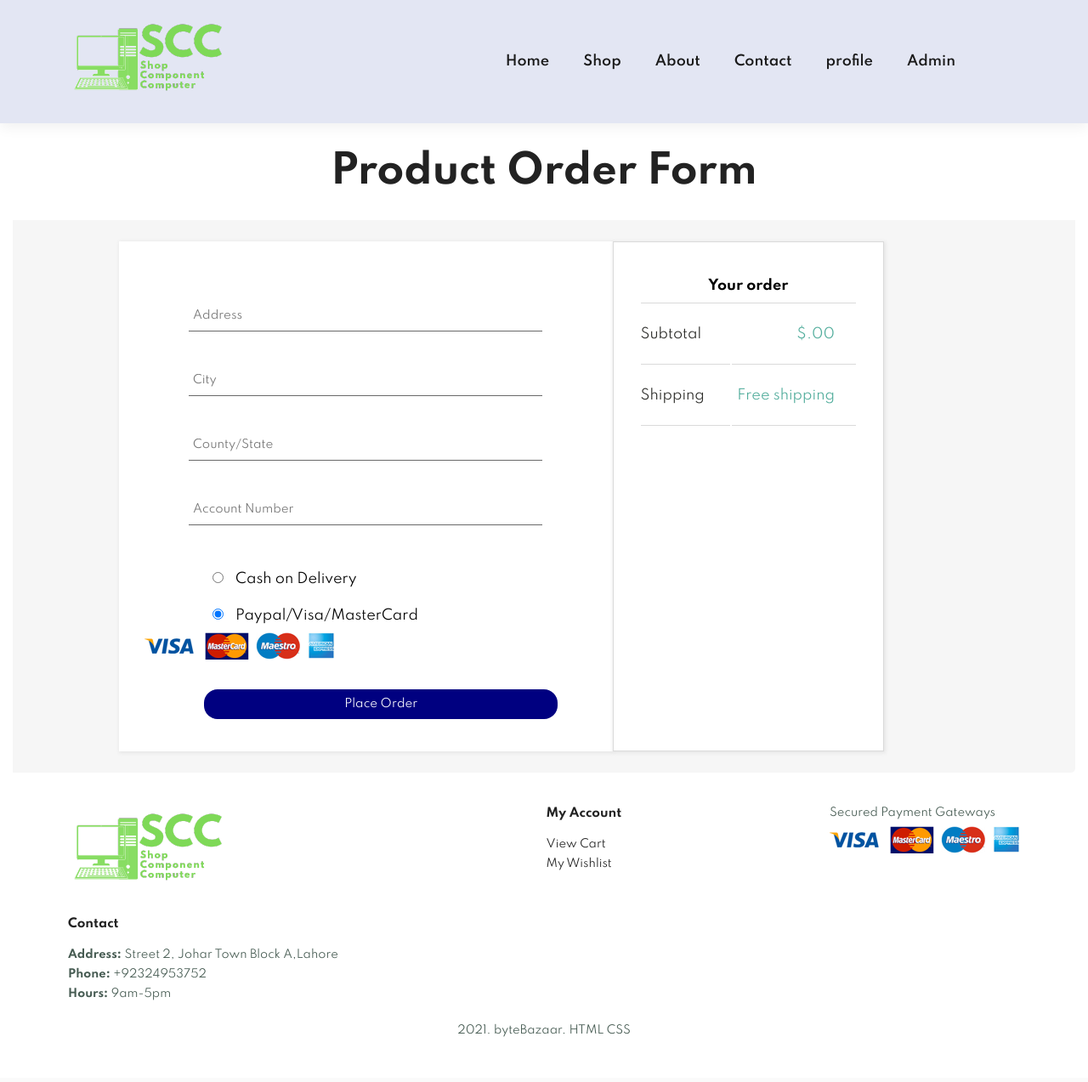
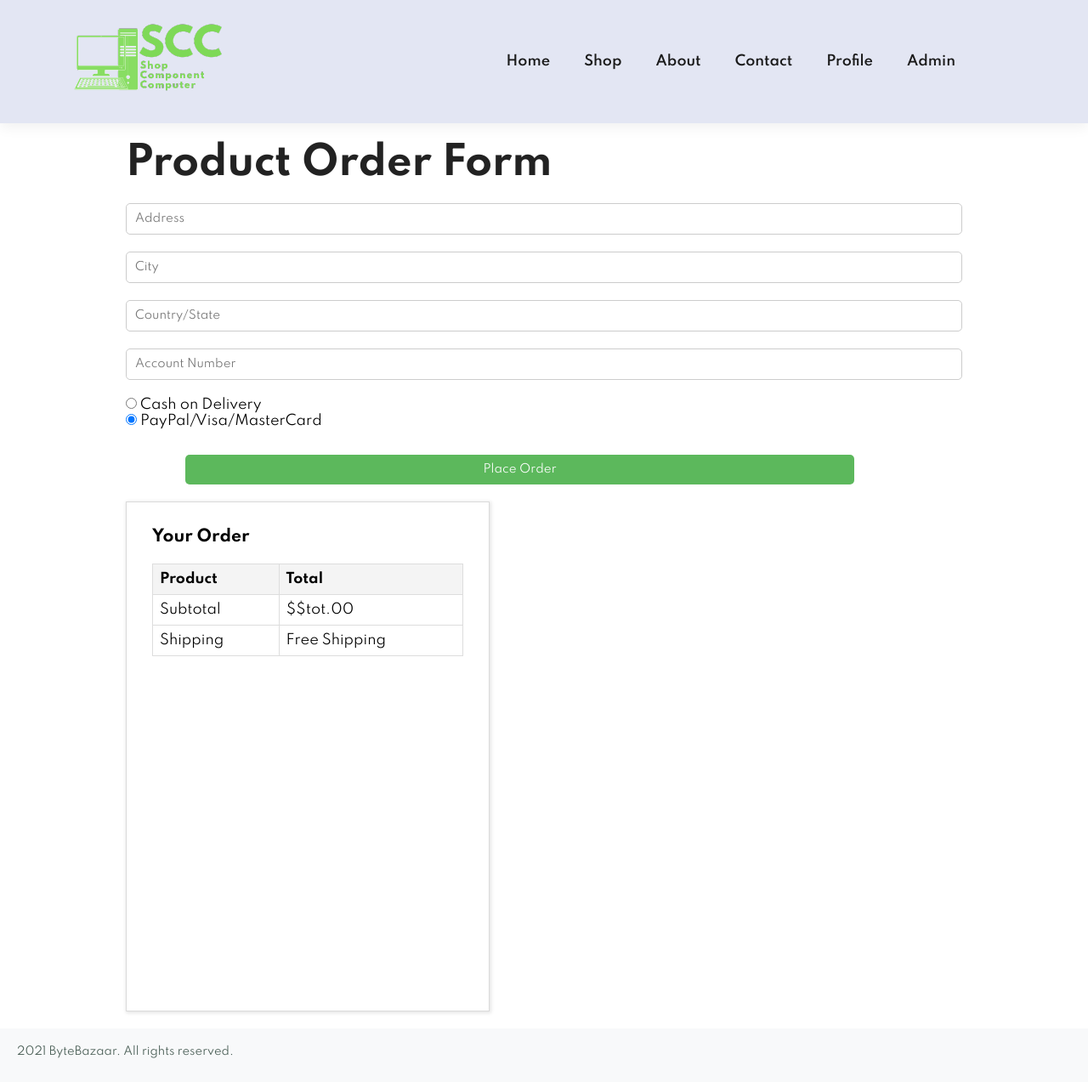
Before and after one commit to MasBanter/SCC, a PHP site: page /checkout.php in a window 1280 px wide. Shown: the whole page at 85% size. Before the commit the page ends 1220 px from the top, so only its background shows below. Run offline with PHP 8.4, Linux system fonts and the light colour scheme; a user stored in the database is signed in; data comes from the database, SQL or seed files in the repository; data that the repository does not hold is empty; some libraries are stand-ins or nearby versions.

Commit message:
Update checkout.php

```diff
--- a/checkout.php
+++ b/checkout.php
@@ -64,223 +64,171 @@
 }
 ?>
 
-
-
 <!DOCTYPE html>
 <html lang="en">
 
 <head>
     <meta charset="UTF-8" />
-    <meta http-equiv="X-UA-Compatible" content="IE=edge" />
     <meta name="viewport" content="width=device-width, initial-scale=1.0" />
-    <title>ByteBazaar</title>
+    <title>ByteBazaar - Checkout</title>
+    <link rel="stylesheet" href="style.css" />
     <link rel="stylesheet" href="https://pro.fontawesome.com/releases/v5.10.0/css/all.css" />
-    <link rel="stylesheet" href="https://pro.fontawesome.com/releases/v5.10.0/css/all.css" />
-
-    <link rel="stylesheet" href="style.css" />
-
     <style>
-        #account-field {
-            display: block;
+        body {
+            font-family: Arial, sans-serif;
+            margin: 0;
+            padding: 0;
         }
 
-        .hidden {
-            display: none;
+        .container {
+            width: 80%;
+            margin: auto;
+            padding: 20px;
         }
+
         .input11 {
             display: block;
-  width: 80%;
-  margin: 40px auto;
-  padding: 10px 5px;
+            width: 100%;
+            margin: 20px 0;
+            padding: 10px;
+            border: 1px solid #ccc;
+            border-radius: 5px;
+        }
+
+        .btn112 {
+            background-color: #5cb85c;
+            color: white;
+            padding: 10px 20px;
             border: none;
-  border-bottom: 0.01rem dimgray solid;
-  outline: none;
+            border-radius: 5px;
+            cursor: pointer;
+        }
+
+        .btn112:hover {
+            background-color: #4cae4c;
         }
 
         .table12 {
-  margin: 0;
-  padding: 0;
             width: 100%;
-  overflow: auto;
+            margin-top: 20px;
+            border-collapse: collapse;
         }
 
-.table12 tr{
-    width: 100%;
-  overflow: auto;
-
+        .table12 th,
+        .table12 td {
+            border: 1px solid #ddd;
+            padding: 8px;
+            text-align: left;
         }
 
+        .table12 th {
+            background-color: #f4f4f4;
+        }
+
+        .Yorder {
+            margin-top: 20px;
+        }
+
+        footer {
+            background-color: #f8f9fa;
+            padding: 20px;
+            text-align: center;
+        }
     </style>
-
 </head>
 
 <body>
     <section id="header">
-        <a href="index.php"><img src="img/logo.png" class="logo" alt="" /></a>
-
+        <a href="index.php"><img src="img/logo.png" class="logo" alt="Logo" /></a>
         <div>
             <ul id="navbar">
                 <li><a href="index.php">Home</a></li>
                 <li><a href="shop.php">Shop</a></li>
                 <li><a href="about.php">About</a></li>
                 <li><a href="contact.php">Contact</a></li>
-
-                <?php
-
-                if ($_SESSION['aid'] < 0) {
-                    echo "   <li><a href='login.php'>login</a></li>
+                <?php if ($_SESSION['aid'] < 0) { ?>
+                    <li><a href='login.php'>Login</a></li>
                     <li><a href='signup.php'>SignUp</a></li>
-            ";
-                } else {
-                    echo "   <li><a href='profile.php'>profile</a></li>
-          ";
-                }
-                ?>
+                <?php } else { ?>
+                    <li><a href='profile.php'>Profile</a></li>
+                <?php } ?>
                 <li><a href="admin.php">Admin</a></li>
                 <li id="lg-bag">
                     <a href="cart.php"><i class="far fa-shopping-bag"></i></a>
                 </li>
-                <a href="#" id="close"><i class="far fa-times"></i></a>
             </ul>
-        </div>
-        <div id="mobile">
-            <a href="cart.php"><i class="far fa-shopping-bag"></i></a>
-            <i id="bar" class="fas fa-outdent"></i>
         </div>
     </section>
 
     <div class="container">
-        <div class="titlecheck">
         <h2>Product Order Form</h2>
-        </div>
-        <div class="d-flex">
-            <form method="post" id="form1">
-
-                <h3 style="color: darkred; margin: auto"></h3>
+        <form method="post">
             <input class="input11" type="text" name="houseadd" placeholder="Address" required>
             <input class="input11" type="text" name="city" placeholder="City" required>
-                <input class="input11" type="text" name="country" placeholder="County/State" required>
+            <input class="input11" type="text" name="country" placeholder="Country/State" required>
             <input class="input11" id="account-field" type="text" name="acc" placeholder="Account Number">
             <div>
-                    <input class="input2" type="radio" id="ac1" name="dbt" value="cod" onchange="showInputBox()"> Cash
-                    on Delivery
+                <label><input type="radio" name="dbt" value="cod" onchange="showInputBox()"> Cash on Delivery</label>
             </div>
             <div>
-                    <input class="input2" type="radio" id="ac2" name="dbt" value="bank" checked
-                        onchange="showInputBox()"> Paypal/Visa/MasterCard <span>
-                        <img src="img/pay/pay.png" alt="">
-                    </span>
+                <label><input type="radio" name="dbt" value="bank" checked onchange="showInputBox()"> PayPal/Visa/MasterCard</label>
             </div>
             <button name="sub" type="submit" class="btn112">Place Order</button>
         </form>
+
         <div class="Yorder">
+            <h3>Your Order</h3>
             <table class="table12">
-                    <tr class='tr1'>
-                        <th class='th1' colspan='2'>Your order</th>
+                <thead>
+                    <tr>
+                        <th>Product</th>
+                        <th>Total</th>
                     </tr>
-
+                </thead>
+                <tbody>
                     <?php
                     include("include/connect.php");
 
                     $aid = $_SESSION['aid'];
-
                     $query = "SELECT * FROM cart JOIN products ON cart.pid = products.pid WHERE aid = $aid";
-
                     $result = mysqli_query($con, $query);
 
-                    global $tot;
+                    $tot = 0;
 
                     while ($row = mysqli_fetch_assoc($result)) {
-                        $pid = $row['pid'];
                         $pname = $row['pname'];
-                        $desc = $row['description'];
-                        $qty = $row['qtyavail'];
+                        $cqty = $row['cqty'];
                         $price = $row['price'];
-                        $cat = $row['category'];
-                        $img = $row['img'];
-                        $brand = $row['brand'];
-                        $cqty = $row['cqty'];
-                        $a = $price * $cqty;
-                        $tot = $tot + $a;
+                        $subtotal = $price * $cqty;
+                        $tot += $subtotal;
 
-                        echo "
-
-            <tr class='tr1'>
-              <td class='td1'>$pname x $cqty(Qty)</td>
-              <td class='td1'>$a</td>
+                        echo "<tr><td>$pname x $cqty</td><td>$$subtotal.00</td></tr>";
+                    }
+                    ?>
+                    <tr>
+                        <td>Subtotal</td>
+                        <td>$$tot.00</td>
                     </tr>
-
-              ";
-                    }
-                    echo "
-            <tr class='tr1'>
-            <td class='td1'>Subtotal</td>
-            <td class='td1'>$$tot.00</td>
+                    <tr>
+                        <td>Shipping</td>
+                        <td>Free Shipping</td>
                     </tr>
-          <tr class='tr1'>
-            <td class='td1'>Shipping</td>
-            <td class='td1'>Free shipping</td>
-          </tr>";
-                    ?>
-
-
-                </table><br>
-            </div><!-- Yorder -->
+                </tbody>
+            </table>
         </div>
     </div>
 
-    <footer class="section-p1">
-        <div class="col">
-            <img class="logo" src="img/logo.png" />
-            <h4>Contact</h4>
-            <p>
-                <strong>Address: </strong> Street 2, Johar Town Block A,Lahore
-
-            </p>
-            <p>
-                <strong>Phone: </strong> +92324953752
-            </p>
-            <p>
-                <strong>Hours: </strong> 9am-5pm
-            </p>
-        </div>
-
-        <div class="col">
-            <h4>My Account</h4>
-            <a href="cart.php">View Cart</a>
-            <a href="wishlist.php">My Wishlist</a>
-        </div>
-        <div class="col install">
-            <p>Secured Payment Gateways</p>
-            <img src="img/pay/pay.png" />
-        </div>
-        <div class="copyright">
-            <p>2021. byteBazaar. HTML CSS </p>
-        </div>
+    <footer>
+        <p>2021 ByteBazaar. All rights reserved.</p>
     </footer>
 
-    <script src="script.js"></script>
+    <script>
+        function showInputBox() {
+            const select = document.querySelector('input[name="dbt"][value="cod"]');
+            const inputBox = document.getElementById("account-field");
+            inputBox.style.display = select.checked ? "none" : "block";
+        }
+    </script>
 </body>
 
 </html>
-
-<script>
-    function showInputBox() {
-        var select = document.querySelector('#ac1');
-        var inputBox = document.getElementById("account-field");
-        if (!select.checked) {
-            inputBox.style.display = "block";
-        } else {
-            inputBox.style.display = "none";
-        }
-    }
-</script>
-
-<script>
-window.addEventListener("unload", function() {
-  // Call a PHP script to log out the user
-  var xhr = new XMLHttpRequest();
-  xhr.open("GET", "logout.php", false);
-  xhr.send();
-});
-</script>
```
Lines whose indentation alone changed are shown as unchanged.
